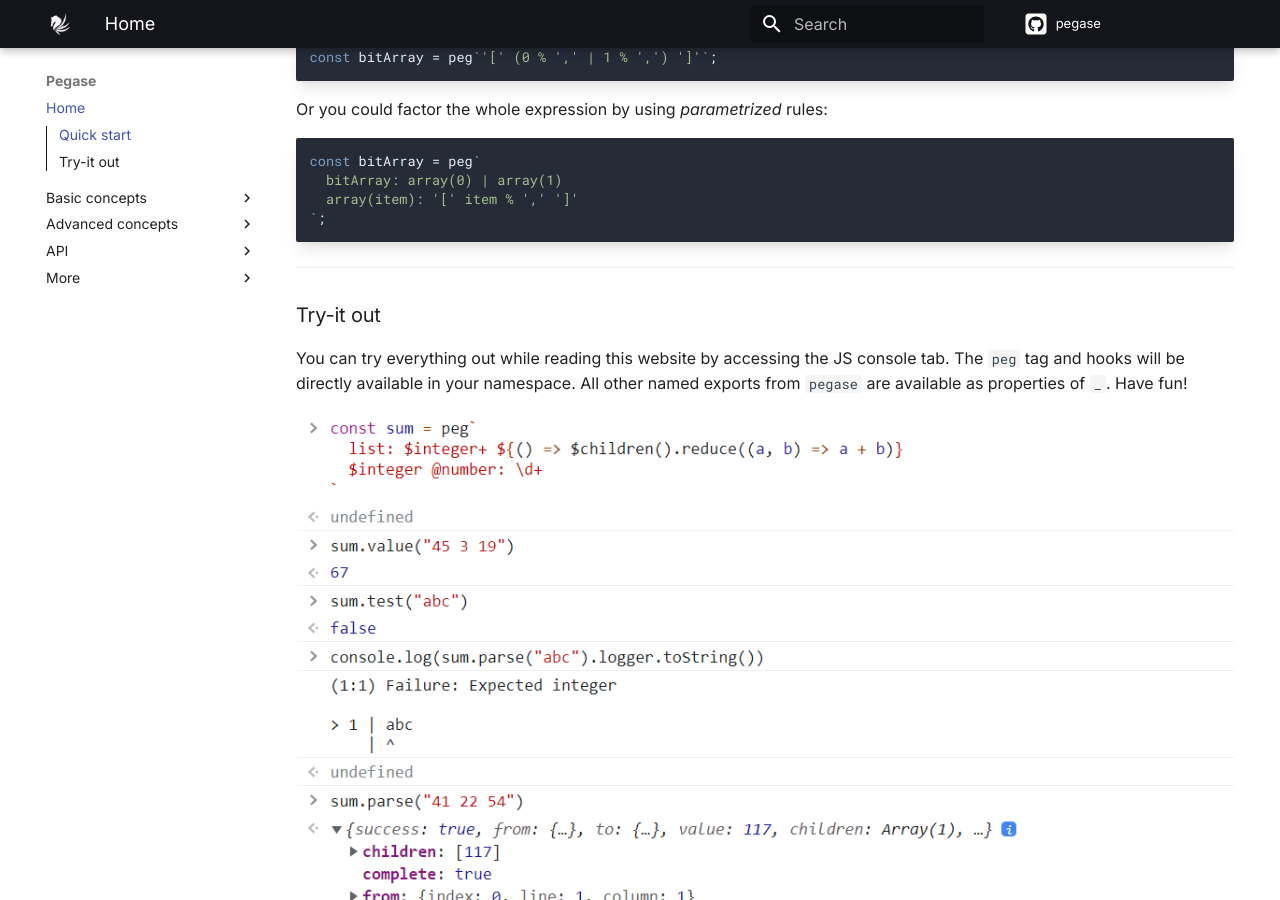
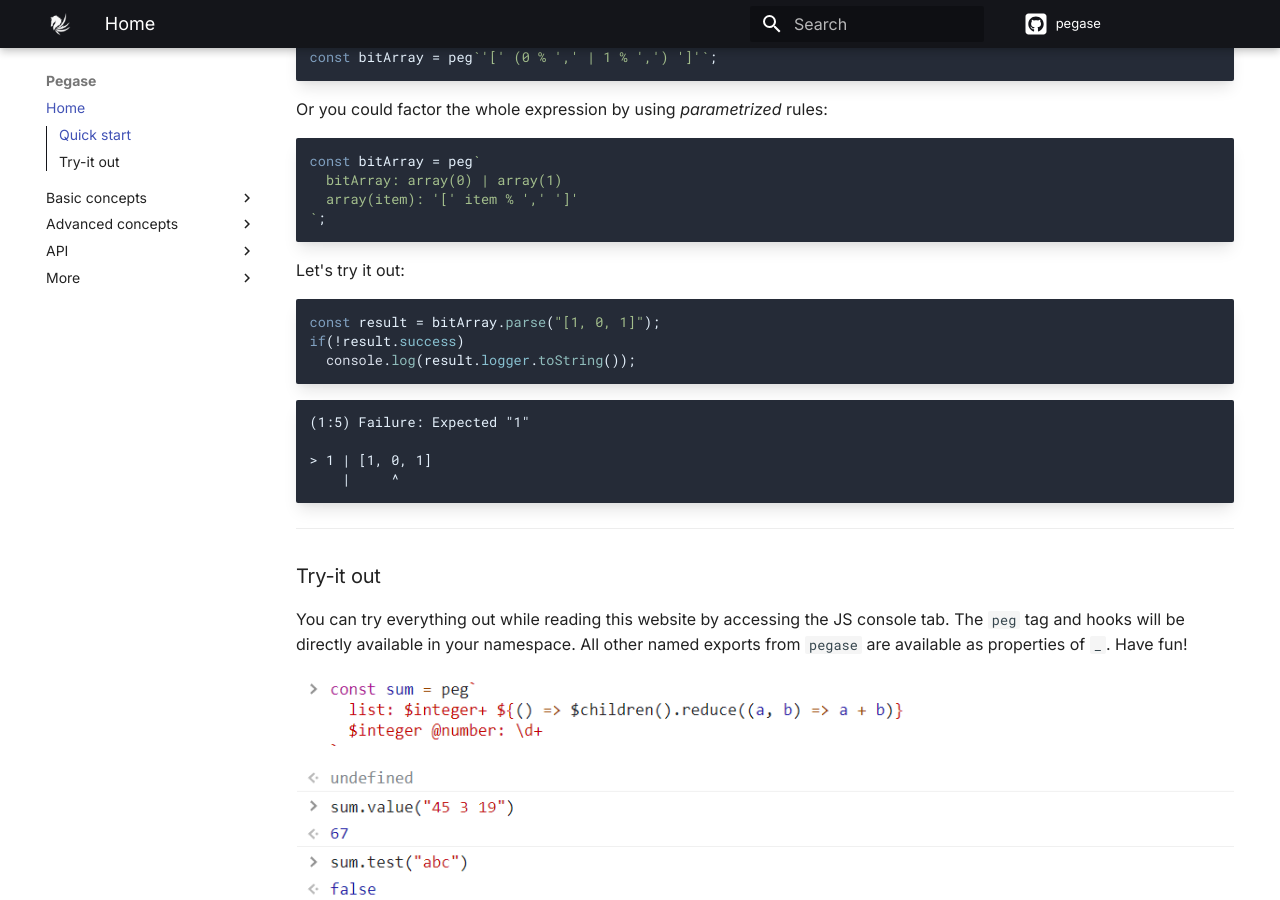
Before and after one commit to strblr/pegase, an MkDocs documentation site: the page built from doc/docs/index.md, in a window 1280 px wide and 900 px high, scrolled down 3770 px. Built offline with MkDocs 1.6.1 and Material for MkDocs 9.7.7, drawn with Linux system fonts in a browser that asks for light colours; nearby versions of some CDN libraries; comment, search, counter and statistics services are not loaded.

Commit message:
Edited doc

````diff
--- a/doc/docs/index.md
+++ b/doc/docs/index.md
@@ -175,6 +175,21 @@ const bitArray = peg`
 `;
 ```
 
+Let's try it out:
+
+```ts
+const result = bitArray.parse("[1, 0, 1]");
+if(!result.success)
+  console.log(result.logger.toString());
+```
+
+```text
+(1:5) Failure: Expected "1"
+
+> 1 | [1, 0, 1]
+    |     ^
+```
+
 ---
 
 ### Try-it out
````
